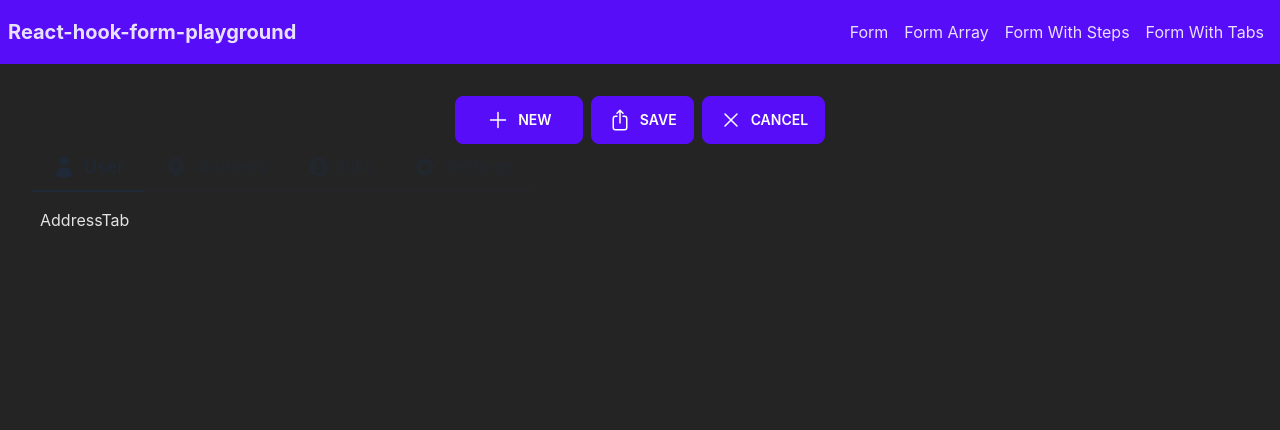
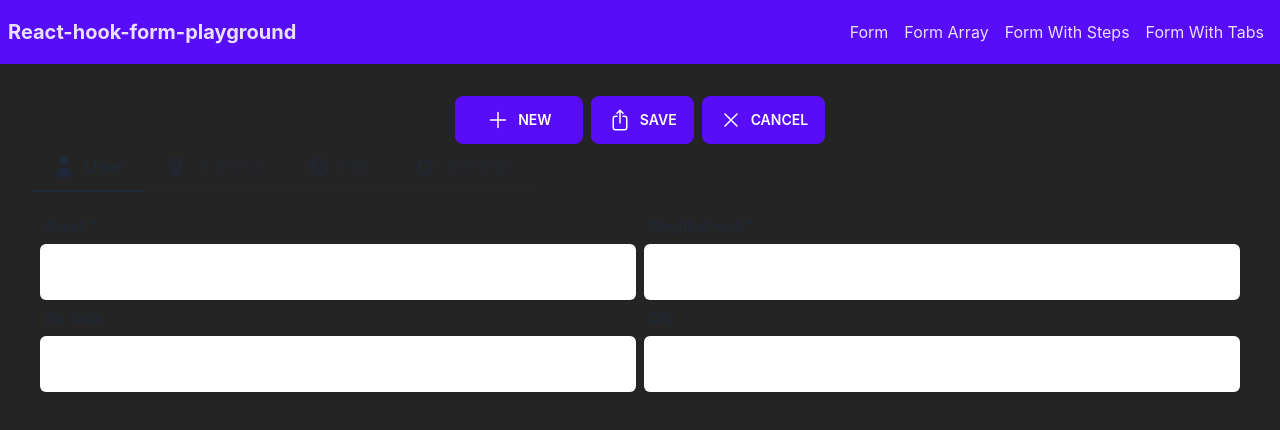
Before and after one commit to jmarc00s/react-hook-form-playground, a React (Vite) app: page /tabs/address in a window 1280 px wide. Shown: the top 430 px of the page. Built offline with nearby package versions, Linux system fonts and the light colour scheme.

Commit message:
Create address form

```diff
--- a/src/pages/FormWithTabs/tabs/Address/index.tsx
+++ b/src/pages/FormWithTabs/tabs/Address/index.tsx
@@ -1,7 +1,38 @@
-import React from 'react';
+import { Input } from 'components/Input';
+import { useTabsFormContext } from 'pages/FormWithTabs/utils/hooks/useTabsFormContext';
+import React, { ReactElement, useMemo } from 'react';
 
-const AddressTab = () => {
-  return <div>AddressTab</div>;
+const AddressTab = (): ReactElement => {
+  const {
+    register,
+    formState: { errors },
+  } = useTabsFormContext();
+
+  const streetErrors = errors?.address?.street?.message;
+  const neighborhoodErrors = errors?.address?.neighborhood?.message;
+
+  return (
+    <section className="flex flex-col">
+      <div className="flex gap-2">
+        <Input
+          label="Street"
+          {...register('address.street')}
+          required
+          errorMessage={streetErrors}
+        />
+        <Input
+          label="Neighborhood"
+          {...register('address.neighborhood')}
+          required
+          errorMessage={neighborhoodErrors}
+        />
+      </div>
+      <div className="flex gap-2">
+        <Input label="Zip code" {...register('address.zipCode')} />
+        <Input label="City" {...register('address.city')} />
+      </div>
+    </section>
+  );
 };
 
 export default AddressTab;
```
